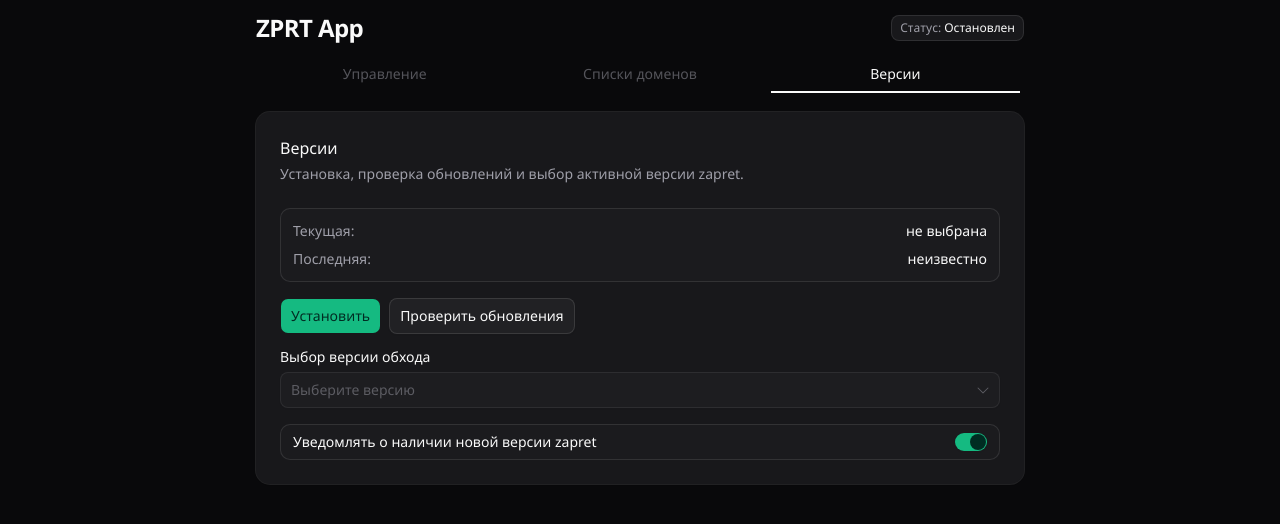
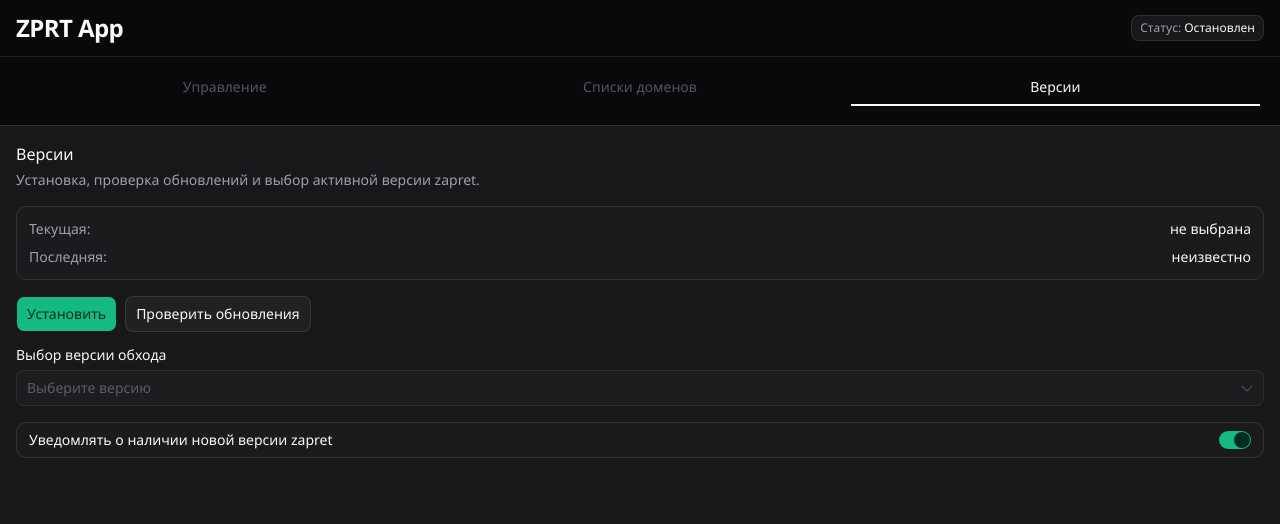
Before and after one commit to timurvasilenko/zapret-app, a React (Vite) app: page / in a window 1280 px wide. Shown: the top 524 px of the page. Built offline with nearby package versions, Linux system fonts and the light colour scheme.

Commit message:
ui tweaks

```diff
--- a/src-tauri/tauri.conf.json
+++ b/src-tauri/tauri.conf.json
@@ -14,10 +14,10 @@
             {
                 "title": "ZPRT App",
                 "width": 500,
-                "height": 500,
+                "height": 630,
                 "minWidth": 500,
-                "minHeight": 500,
-                "resizable": true
+                "minHeight": 630,
+                "resizable": false
             }
         ],
         "security": {
--- a/src/App.tsx
+++ b/src/App.tsx
@@ -8,10 +8,7 @@
 import coolImage from "./img/cool.jpg";
 import { Button } from "@/components/ui/button";
 import {
-  Card,
-  CardContent,
   CardDescription,
-  CardHeader,
   CardTitle,
 } from "@/components/ui/card";
 import {
@@ -24,6 +21,7 @@
 } from "@/components/ui/command";
 import { Label } from "@/components/ui/label";
 import { Popover, PopoverContent, PopoverTrigger } from "@/components/ui/popover";
+import { ScrollArea } from "@/components/ui/scroll-area";
 import {
   Select,
   SelectContent,
@@ -288,7 +286,7 @@
   }
 
   return (
-    <main className="relative min-h-screen bg-background px-3 py-3 text-foreground">
+    <main className="relative h-screen overflow-hidden bg-background text-foreground">
       <Toaster theme="dark" richColors position="top-right" duration={3800} />
       {showEasterEgg && (
         <div className="pointer-events-none fixed inset-0 z-[5000] bg-black">
@@ -296,8 +294,9 @@
         </div>
       )}
 
-      <div className="mx-auto max-w-3xl">
-        <header className="mb-3 flex items-center justify-between">
+      <div className="flex h-full min-h-0 flex-col">
+        <header className="shrink-0 border-b border-border px-4 py-3">
+          <div className="flex items-center justify-between">
           <h1
             onClick={handleTitleClick}
             className="cursor-pointer select-none text-2xl font-semibold tracking-tight"
@@ -314,14 +313,18 @@
               {statusLabel}
             </span>
           </div>
+          </div>
         </header>
 
         <Tabs
           value={tab}
           onValueChange={(value) => setTab(value as Tab)}
-          className="w-full"
+          className="flex min-h-0 flex-1 flex-col"
         >
-          <TabsList variant="line" className="mb-3 w-full justify-start">
+          <TabsList
+            variant="line"
+            className="mx-4 my-3 w-auto shrink-0 justify-start"
+          >
             <TabsTrigger
               value="control"
               disabled={busy || savingLists || !hasInstalledVersions}
@@ -352,13 +355,14 @@
             </TabsTrigger>
           </TabsList>
 
-          <TabsContent value="control">
-            <Card>
-              <CardHeader>
+          <div className="min-h-0 flex-1 border-t border-border bg-card">
+            <TabsContent value="control" className="m-0 h-full">
+              <ScrollArea className="h-full">
+                <div className="space-y-4 p-4">
+                  <div className="space-y-1">
                     <CardTitle>{t("control.title")}</CardTitle>
                     <CardDescription>{t("control.description")}</CardDescription>
-              </CardHeader>
-              <CardContent className="space-y-4">
+                  </div>
                 <div className="space-y-2">
                   <Label>{t("control.strategy")}</Label>
                   <Popover
@@ -498,17 +502,17 @@
                 >
                   {t("control.openService")}
                 </Button>
-              </CardContent>
-            </Card>
+                </div>
+              </ScrollArea>
             </TabsContent>
 
-          <TabsContent value="lists">
-            <Card>
-              <CardHeader>
+            <TabsContent value="lists" className="m-0 h-full">
+              <ScrollArea className="h-full">
+                <div className="space-y-4 p-4">
+                  <div className="space-y-1">
                     <CardTitle>{t("lists.title")}</CardTitle>
                     <CardDescription>{t("lists.description")}</CardDescription>
-              </CardHeader>
-              <CardContent className="space-y-4">
+                  </div>
                 <div className="space-y-2">
                   <Label>{t("lists.listLabel")}</Label>
                   <Select
@@ -557,17 +561,17 @@
                 >
                   {t("lists.save")}
                 </Button>
-              </CardContent>
-            </Card>
+                </div>
+              </ScrollArea>
             </TabsContent>
 
-          <TabsContent value="versions">
-            <Card>
-              <CardHeader>
+            <TabsContent value="versions" className="m-0 h-full">
+              <ScrollArea className="h-full">
+                <div className="space-y-4 p-4">
+                  <div className="space-y-1">
                     <CardTitle>{t("versions.title")}</CardTitle>
                     <CardDescription>{t("versions.description")}</CardDescription>
-              </CardHeader>
-              <CardContent className="space-y-4">
+                  </div>
                 <div className="grid gap-2 rounded-lg border border-border bg-muted/30 p-3 text-sm">
                   <div className="flex items-center justify-between gap-3">
                     <span className="text-muted-foreground">{t("versions.current")}:</span>
@@ -657,9 +661,10 @@
                     }
                   />
                 </div>
-              </CardContent>
-            </Card>
+                </div>
+              </ScrollArea>
             </TabsContent>
+          </div>
         </Tabs>
       </div>
     </main>
--- a/src/index.css
+++ b/src/index.css
@@ -123,7 +123,7 @@
   html,
   body,
   #root {
-    @apply min-h-screen;
+    @apply h-screen min-h-screen overflow-hidden;
   }
   body {
     @apply bg-background font-sans text-foreground antialiased;
```
Lines whose indentation alone changed are shown as unchanged.
